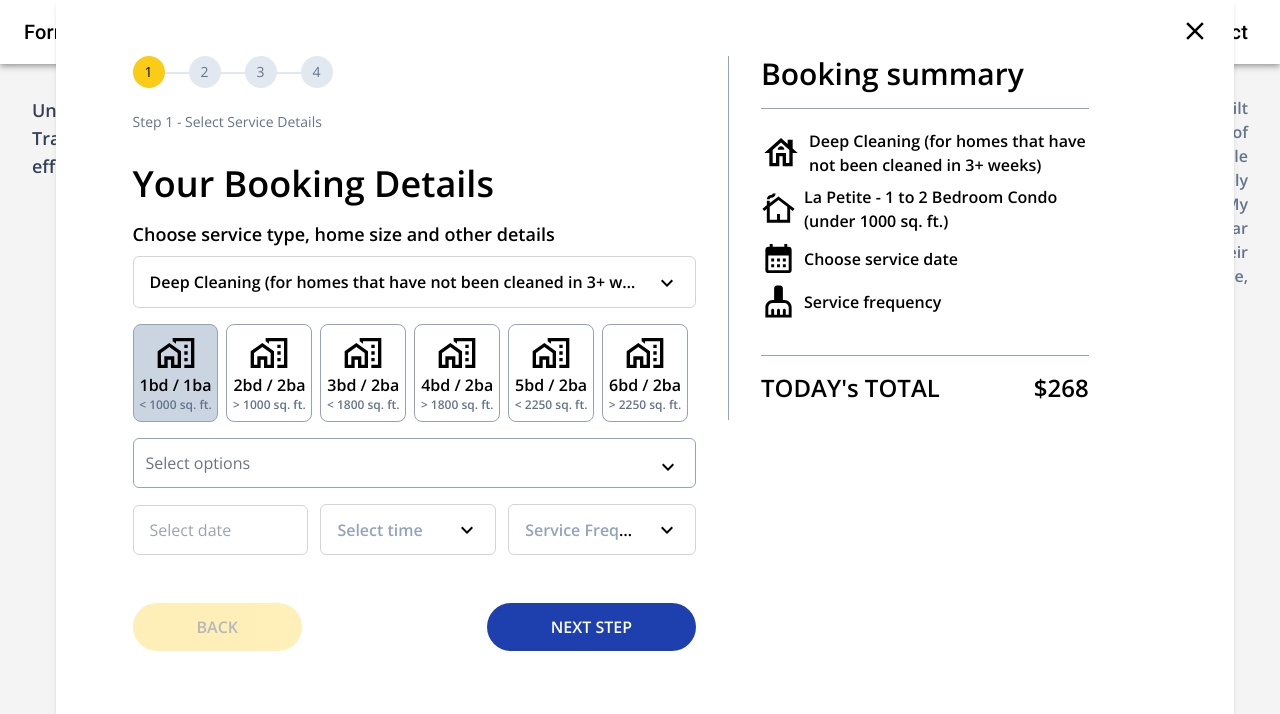
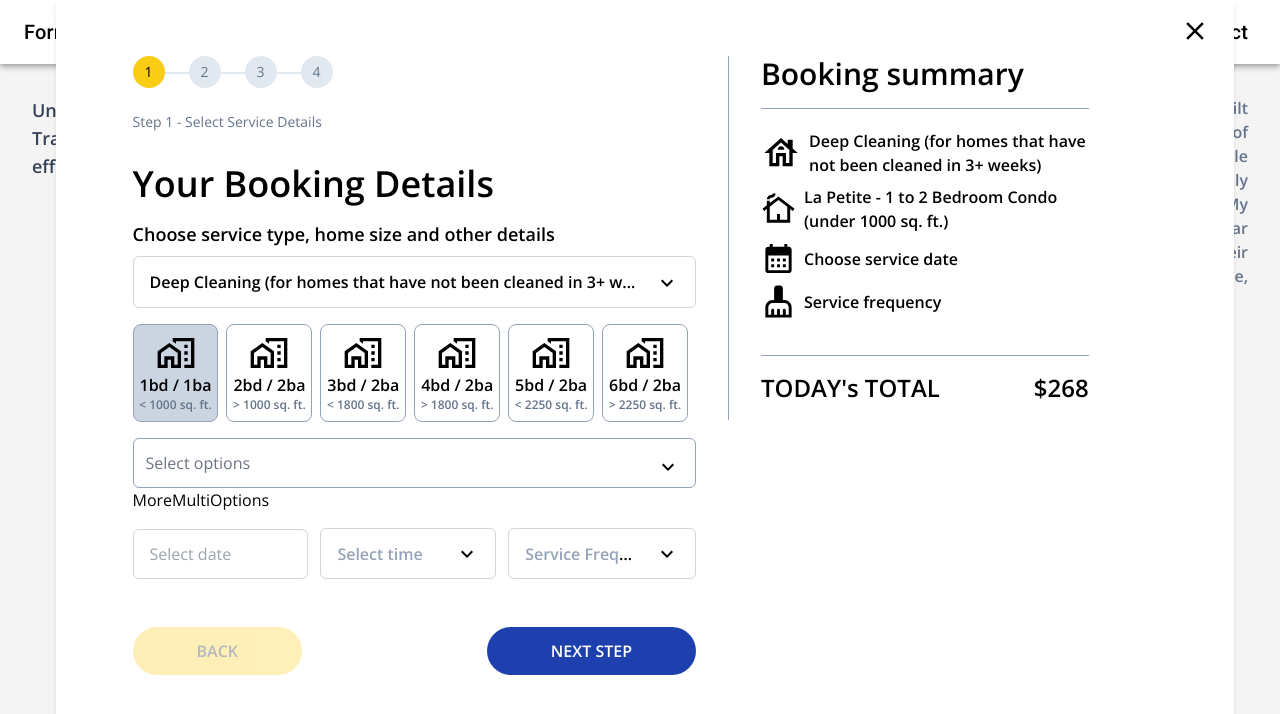
Before and after one commit to amankashyap004/form-traverse, a React (Vite) app: page / in a window 1280 px wide. Both pictures are taken after a click on the element "BOOKING CLEANING". Shown: the top 714 px of the page. Built offline with nearby package versions, Linux system fonts and the light colour scheme.

Commit message:
create more multi options component

```diff
--- /dev/null
+++ b/src/components/stepProgress/serviceDetails/MoreMultiOptions.jsx
@@ -0,0 +1,7 @@
+import React from "react";
+
+const MoreMultiOptions = () => {
+   return <div>MoreMultiOptions</div>;
+};
+
+export default MoreMultiOptions;
--- a/src/components/stepProgress/serviceDetails/ServiceDetails.jsx
+++ b/src/components/stepProgress/serviceDetails/ServiceDetails.jsx
@@ -2,6 +2,7 @@ import React, { useState, useEffect } from "react";
 import { useDispatch } from "react-redux";
 import CustomDropdown from "../../CustomDropdown";
 import MultiSelectDropdown from "../../MultiSelectDropdown";
+import MoreMultiOptions from "./MoreMultiOptions";
 import HouseDetails from "./HouseDetails";
 import ExtraServiceDetails from "./ExtraServiceDetails";
 import data from "../../../data.json";
@@ -45,6 +46,7 @@ const ServiceDetails = () => {
                   options={dropdownMultiSelectOptions}
                   onChange={handleSelectedOptionsChange}
                />
+               <MoreMultiOptions />
             </div>
             <div className="mb-4">
                <ExtraServiceDetails />
```
